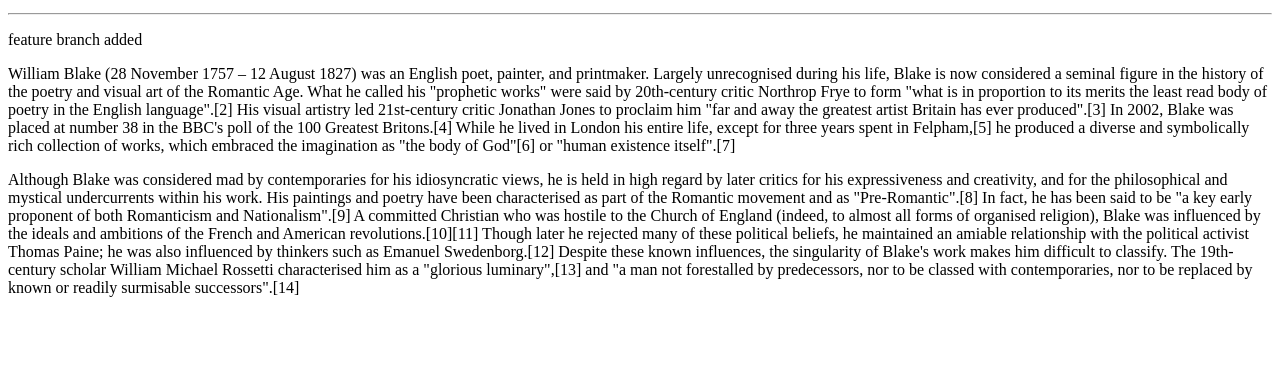
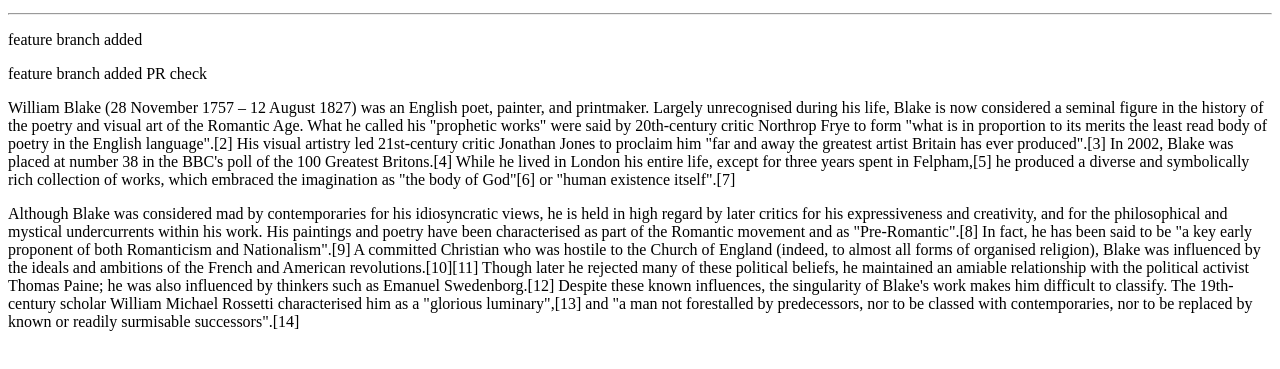
Before and after one commit to somyasinha15/githubactions-training, a plain HTML site: page index.html in a window 1280 px wide. Shown: the part 141-510 px from the top of the page. Drawn offline with Linux system fonts and the light colour scheme.

Commit message:
pr check para

```diff
--- a/index.html
+++ b/index.html
@@ -9,6 +9,8 @@ Forking<br />
 <hr />
 
 <p>feature branch added</p>
+
+<p>feature branch added PR check</p>
 
 <p>William Blake (28 November 1757 – 12 August 1827) was an English poet, painter, and printmaker. Largely unrecognised
 during his life, Blake is now considered a seminal figure in the history of the poetry and visual art of the Romantic
```
